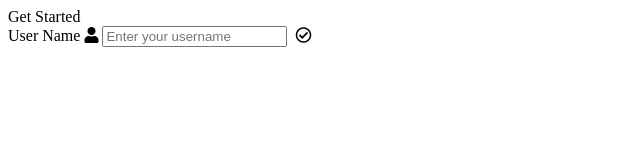
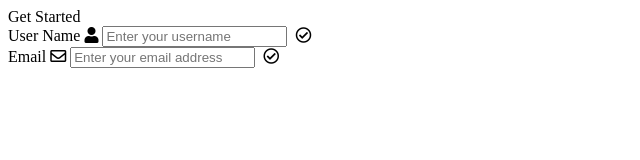
Before and after one commit to RonenTGreat/Form-Validation, a plain HTML site: page index.html in a window 1280 px wide. Shown: the whole page, without its empty margins (0-640 px from the left). Drawn offline with Linux system fonts and the light colour scheme.

Commit message:
completed: email input

```diff
--- a/index.html
+++ b/index.html
@@ -31,8 +31,23 @@
           <i class="far fa-check-circle success-icon"></i>
           <div class="error"></div>
         </div>
-        <div></div>
-        <div></div>
+        <div>
+          <label for="email">Email</label>
+          <i class="far fa-envelope"></i>
+
+          <input
+            type="text"
+            name="email"
+            id="email"
+            placeholder="Enter your email address"
+          />
+          <i class="fas fa-exlamation-circle failure-icon"></i>
+          <i class="far fa-check-circle success-icon"></i>
+          <div class="error"></div>
+        </div>
+        <div>
+
+        </div>
       </form>
     </div>
 
```
Lines whose indentation alone changed are shown as unchanged.
